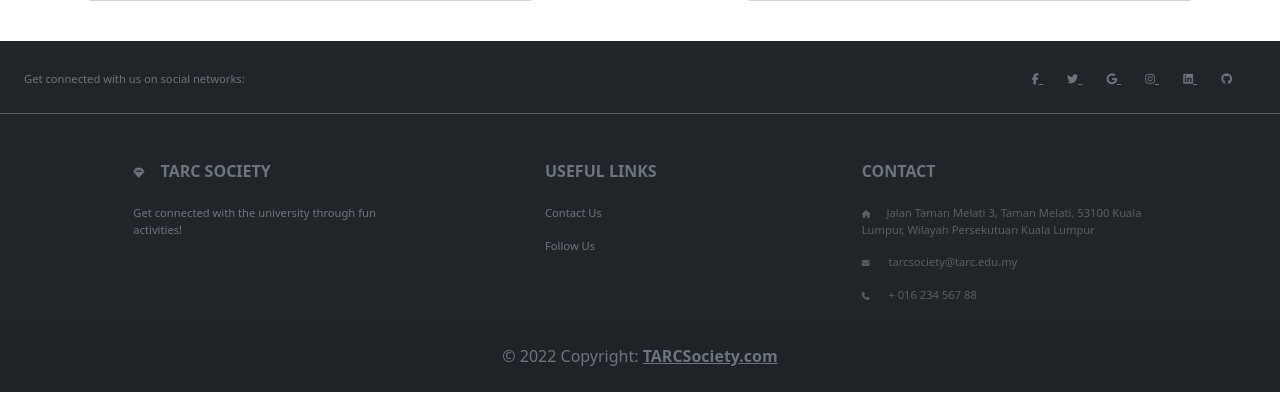
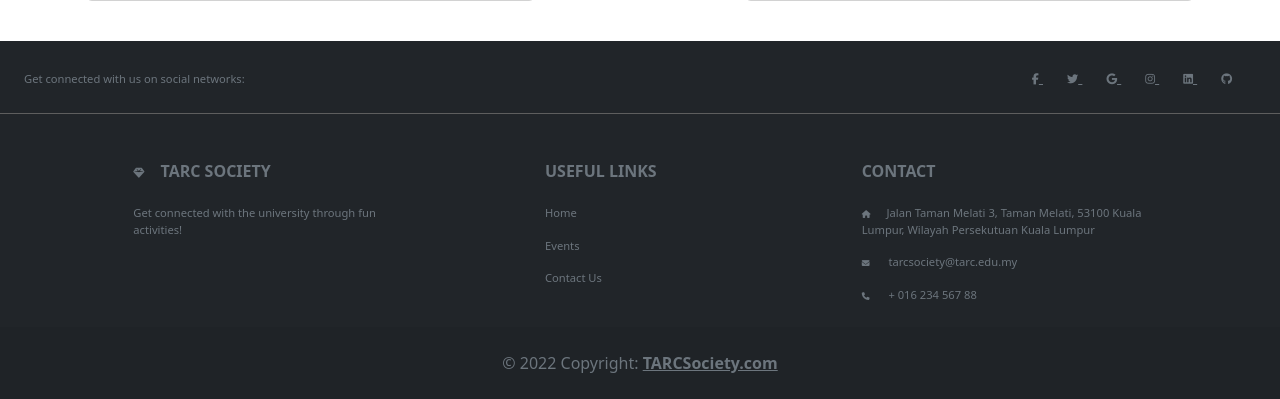
Before and after one commit to Jack0Bong/AMIT2043_assignment, a PHP site: page /about_us.php in a window 1280 px wide. Shown: the part 2237-2636 px from the top of the page. Run offline with PHP 8.4, Linux system fonts and the light colour scheme; some libraries are stand-ins or nearby versions.

Commit message:
I can't remember

```diff
--- a/PHP_modules/Footer.php
+++ b/PHP_modules/Footer.php
@@ -57,13 +57,16 @@
 
 
 
-
           <p>
-            <a href="Location.php" class="text-reset" style="text-decoration:none">Contact Us</a>
+            <a href="index.php" class="text-reset" style="text-decoration:none">Home</a>
           </p>
           <p>
-            <a href="FollowUs.php" class="text-reset" style="text-decoration: none;">Follow Us</a>
+            <a href="event.php" class="text-reset" style="text-decoration:none">Events</a>
           </p>
+          <p>
+            <a href="contact_us.php" class="text-reset" style="text-decoration:none">Contact Us</a>
+          </p>
+
 
         </div>
         <!-- Grid column -->
@@ -74,12 +77,12 @@
           <h6 class="text-uppercase fw-bold mb-4">
             Contact
           </h6>
-          <p><a style="text-decoration: none;color:#5e5e5e;" href="https://www.google.com/maps/place/Jalan+Taman+Melati+3,+Taman+Melati,+53100+Kuala+Lumpur,+Wilayah+Persekutuan+Kuala+Lumpur/@3.2175292,101.7250545,15.52z/data=!4m5!3m4!1s0x31cc3866f4912a81:0x15a36ac166b676a8!8m2!3d3.2228348!4d101.725398?hl=en"><i class="fas fa-home me-3"></i>Jalan Taman Melati 3, Taman Melati, 53100 Kuala Lumpur, Wilayah Persekutuan Kuala Lumpur</p></a>
+          <p><a style="text-decoration: none;color:inherit;" target="blank" href="https://www.google.com/maps/place/Jalan+Taman+Melati+3,+Taman+Melati,+53100+Kuala+Lumpur,+Wilayah+Persekutuan+Kuala+Lumpur/@3.2175292,101.7250545,15.52z/data=!4m5!3m4!1s0x31cc3866f4912a81:0x15a36ac166b676a8!8m2!3d3.2228348!4d101.725398?hl=en"><i class="fas fa-home me-3"></i>Jalan Taman Melati 3, Taman Melati, 53100 Kuala Lumpur, Wilayah Persekutuan Kuala Lumpur</p></a>
           <p>
-          <a style="text-decoration: none;color:#5e5e5e;" href="mailto:tarcsociety@tarc.edu.my"> <i class="fas fa-envelope me-3"></i>
+          <a style="text-decoration: none;color:inherit;" href="mailto:tarcsociety@tarc.edu.my"> <i class="fas fa-envelope me-3"></i>
             tarcsociety@tarc.edu.my
           </p></a>
-          <p><a style="text-decoration: none;color:#5e5e5e;" href="tel:01623456788"><i class="fas fa-phone me-3"></i> + 016 234 567 88</p></a>
+          <p><a style="text-decoration: none;color:inherit;" href="tel:01623456788"><i class="fas fa-phone me-3"></i> + 016 234 567 88</p></a>
         </div>
         <!-- Grid column -->
       </div>
--- a/PHP_modules/Navigation.php
+++ b/PHP_modules/Navigation.php
@@ -20,7 +20,7 @@
                 </li>
 
                 <li class="nav-item">
-                    <a class="nav-link" href="Location.php" style="font-family: 'Roboto', sans-serif;font-weight:700;">Contact Us</a>
+                    <a class="nav-link" href="contact_us.php" style="font-family: 'Roboto', sans-serif;font-weight:700;">Contact Us</a>
                 </li>
 
             </ul>
--- a/about_us.php
+++ b/about_us.php
@@ -99,7 +99,7 @@
                         <h5 class="card-title">We dwelling elegance do shutters appetite yourself diverted.</h5>
                         <p class="card-text">The principal reason we continue to adapt and evolve our business model is to ensure that we are meeting our customers’ expectations. One example of this has been to use modern technology and the introduction of the real time tracking our teams using GPS.
                             This ensures our customers get the time they have paid for has been spent at our customers’ homes since this is the most common problem within our industry.</p>
-                        <a href="#" class="btn btn-primary">Go somewhere</a>
+                        <a href="#" class="btn btn-primary ">Go somewhere</a>
                     </div>
                 </div>
 
@@ -125,7 +125,7 @@
     <!-- About us Profiles -->
     <div class="container mt-4 mb-4 p-3 d-flex ml-auto justify-content-between ">
         <div class="card p-4">
-            <div class=" image d-flex flex-column justify-content-center align-items-center"> <button class="btn btn-light"> <img src="assets/manager1.jpg" style="border-radius:50px;" height="100" width="100" /></button> <span class="name mt-3">Eleanor Pena</span> <span class="idd">@eleanorpena</span>
+            <div class=" image d-flex flex-column justify-content-center align-items-center"> <button class="btn btn-light btn-xl"> <img src="assets/manager1.jpg" style="border-radius:50px;" height="100" width="100" /></button> <span class="name mt-3">Eleanor Pena</span> <span class="idd">@eleanorpena</span>
                 <div class="d-flex flex-row justify-content-center align-items-center gap-2"> <span class="idd1">Oxc4c16a645_b21a</span> <span><i class="fa fa-copy"></i></span> </div>
                 <div class="d-flex flex-row justify-content-center align-items-center mt-3"> <span class="number">1069 <span class="follow">Followers</span></span> </div>
                 <div class=" d-flex mt-2"> <button class="btn1 btn-dark">Edit Profile</button> </div>
@@ -149,7 +149,7 @@
 
     <div class="container mt-4 mb-4 p-3 d-flex ml-auto justify-content-between ">
         <div class="card p-4">
-            <div class=" image d-flex flex-column justify-content-center align-items-center"> <button class="btn btn-light btn"> <img src="assets/manager3.jpg" style="border-radius:50px;" height="100" width="100" style="border:" /></button> <span class="name mt-3">Eleanor Pena</span> <span class="idd">@eleanorpena</span>
+            <div class=" image d-flex flex-column justify-content-center align-items-center"> <button class="btn btn-light btn"> <img src="assets/manager3.jpg" style="border-radius:50px;" height="100" width="100" /></button> <span class="name mt-3">Eleanor Pena</span> <span class="idd">@eleanorpena</span>
                 <div class="d-flex flex-row justify-content-center align-items-center gap-2"> <span class="idd1">Oxc4c16a645_b21a</span> <span><i class="fa fa-copy"></i></span> </div>
                 <div class="d-flex flex-row justify-content-center align-items-center mt-3"> <span class="number">1069 <span class="follow">Followers</span></span> </div>
                 <div class=" d-flex mt-2"> <button class="btn1 btn-dark">Edit Profile</button> </div>
```
Also changed, not shown: contact_us.php (renamed from Location.php, +10 -24 lines), assets/contact_us.jpg (added).
